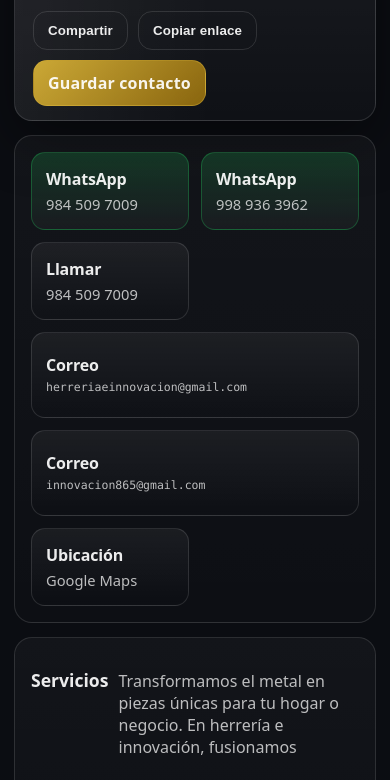
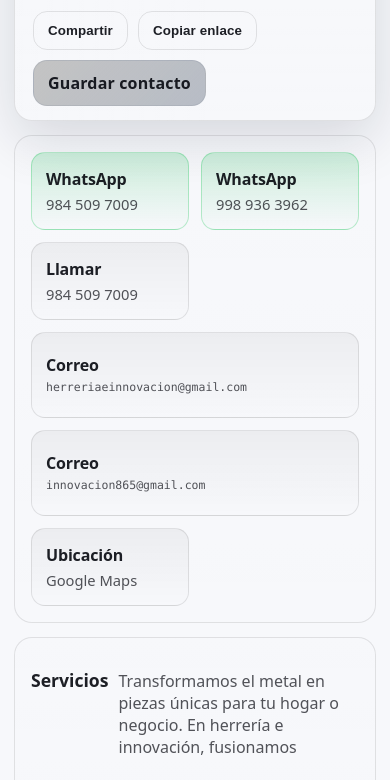
Before and after one commit to ulises12pg/smart-business-card, a plain HTML site: page index.html in a window 390 px wide. Shown: the part 182-962 px from the top of the page. Drawn offline with Linux system fonts and the dark colour scheme.

Commit message:
refactor: remove CSS dark mode media queries and implement dynamic theme-color meta tag updates via JavaScript

```diff
--- a/app.js
+++ b/app.js
@@ -193,6 +193,10 @@ function setTheme(next) {
   }
   document.documentElement.setAttribute("data-theme", next);
   localStorage.setItem("sbc_theme", next);
+  const meta = document.getElementById("metaThemeColor");
+  if (meta) {
+    meta.setAttribute("content", next === "dark" ? "#0b0d12" : "#f7f8fb");
+  }
 }
 
 function toggleTheme() {
--- a/index.html
+++ b/index.html
@@ -1,28 +1,23 @@
 <!doctype html>
 <html lang="es">
+
 <head>
   <meta charset="utf-8" />
   <meta name="viewport" content="width=device-width, initial-scale=1, viewport-fit=cover" />
   <meta name="color-scheme" content="light dark" />
 
-    <title>Herreria e Innovacion</title>
-    <meta
-      name="description"
-      content="Tarjeta profesional inteligente: WhatsApp, llamada, correo, redes, servicios y botón de guardar contacto."
-    />
+  <title>Herreria e Innovación</title>
+  <meta name="description"
+    content="Tarjeta profesional inteligente: WhatsApp, llamada, correo, redes, servicios y botón de guardar contacto." />
 
   <meta property="og:title" content="Herrería e Innovación · Tarjeta digital" />
-    <meta
-      property="og:description"
-      content="Contacto, ubicación en mapa, WhatsApp y Facebook. Herrería e Innovación."
-    />
+  <meta property="og:description" content="Contacto, ubicación en mapa, WhatsApp y Facebook. Herrería e Innovación." />
   <meta property="og:type" content="website" />
   <meta property="og:url" content="" id="ogUrl" />
   <meta property="og:image" content="/logo.png" id="ogImage" />
 
   <link rel="icon" href="./favicon.svg" type="image/svg+xml" />
-    <meta name="theme-color" content="#f7f8fb" media="(prefers-color-scheme: light)" />
-    <meta name="theme-color" content="#0b0d12" media="(prefers-color-scheme: dark)" />
+  <meta name="theme-color" content="#f7f8fb" id="metaThemeColor" />
   <link rel="preload" href="./styles.css" as="style" />
   <link rel="stylesheet" href="./styles.css" />
 
@@ -49,7 +44,8 @@
     <header class="hero">
       <div class="brand">
         <div class="avatar" aria-hidden="true">
-            <img id="avatarLogo" alt="Logo de Herrería e Innovación" src="./logo.png" width="62" height="62" loading="lazy" hidden />
+          <img id="avatarLogo" alt="Logo de Herrería e Innovación" src="./logo.png" width="62" height="62"
+            loading="lazy" hidden />
           <span class="avatar-initials" id="avatarInitials">HI</span>
         </div>
 
@@ -57,7 +53,8 @@
           <p class="kicker">Tarjeta Profesional Inteligente</p>
           <h1 class="name" id="displayName">HERRERIA E INNOVACION</h1>
           <p class="role" id="displayRole">Forjando Soluciones, Diseñando el Futuro</p>
-            <p class="location" id="displayLocation">Conejos Atotonilco Hidalgo · México</p>
+          <p class="location" id="displayLocation">Calle República del Perú #69, Atotonilco - Conejos, Hidalgo · México
+          </p>
         </div>
       </div>
 
@@ -103,7 +100,8 @@
     <section class="card">
       <div class="section-head">
         <h2>Servicios</h2>
-          <p class="muted">Transformamos el metal en piezas únicas para tu hogar o negocio. En herrería e innovación, fusionamos</p>
+        <p class="muted">Transformamos el metal en piezas únicas para tu hogar o negocio. En herrería e innovación,
+          fusionamos</p>
       </div>
       <ul class="chips" id="services">
         <li>Herrería en general</li>
@@ -129,10 +127,7 @@
       <div class="map-container">
         <iframe
           src="https://www.google.com/maps/embed?pb=!1m17!1m12!1m3!1d3749.1568039965273!2d-99.22479392477094!3d20.00193258140272!2m3!1f0!2f0!3f0!3m2!1i1024!2i768!4f13.1!3m2!1m1!2zMjDCsDAwJzA3LjAiTiA5OcKwMTMnMjAuMCJX!5e0!3m2!1ses!2smx!4v1780689002792!5m2!1ses!2smx"
-            style="border:0;"
-            allowfullscreen=""
-            loading="lazy"
-            referrerpolicy="no-referrer-when-downgrade">
+          style="border:0;" allowfullscreen="" loading="lazy" referrerpolicy="no-referrer-when-downgrade">
         </iframe>
       </div>
     </section>
@@ -188,4 +183,5 @@
 
   <script src="./app.js" defer></script>
 </body>
+
 </html>
--- a/styles.css
+++ b/styles.css
@@ -31,32 +31,6 @@
   --max: 980px;
 }
 
-@media (prefers-color-scheme: dark){
-  :root{
-    --bgTop: #0b0d12;
-    --bgBottom: #05050a;
-    --bg: var(--bgTop);
-
-    --card: rgba(255,255,255,.055);
-    --card2: rgba(255,255,255,.095);
-    --text: rgba(255,255,255,.92);
-    --muted: rgba(255,255,255,.72);
-    --muted2: rgba(255,255,255,.56);
-    --line: rgba(255,255,255,.12);
-    --shadow: 0 18px 55px rgba(0,0,0,.44);
-
-    /* Acento oro (herrería) */
-    --accent: #d4af37;
-    --accent2: #b8860b;
-    --accentBorder: rgba(212,175,55,.42);
-    --accentFocus: rgba(212,175,55,.22);
-    --accentGlow: rgba(212,175,55,.26);
-    --metalA: rgba(212,175,55,.95);
-    --metalB: rgba(184,134,11,.72);
-    --metalC: rgba(212,175,55,.26);
-    --metalD: rgba(184,134,11,.12);
-  }
-}
 
 [data-theme="light"]{
   --bgTop: #f7f8fb;
```
Lines whose indentation alone changed are shown as unchanged.
